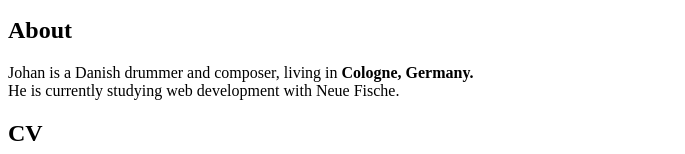
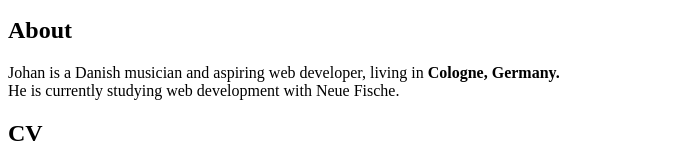
Before and after one commit to johdyn/personal-website, a plain HTML site: page index.html in a window 1280 px wide. Shown: the part 730-884 px from the top of the page, without its empty margins (0-685 px from the left). Drawn offline with Linux system fonts and the light colour scheme.

Commit message:
changes in about text

```diff
--- a/index.html
+++ b/index.html
@@ -51,7 +51,7 @@
       <section>
         <h2 id="about">About</h2>
         <p>
-          Johan is a Danish drummer and composer, living in
+          Johan is a Danish musician and aspiring web developer, living in
           <strong>Cologne, Germany.</strong> <br />He is currently studying web
           development with Neue Fische.
         </p>
```
